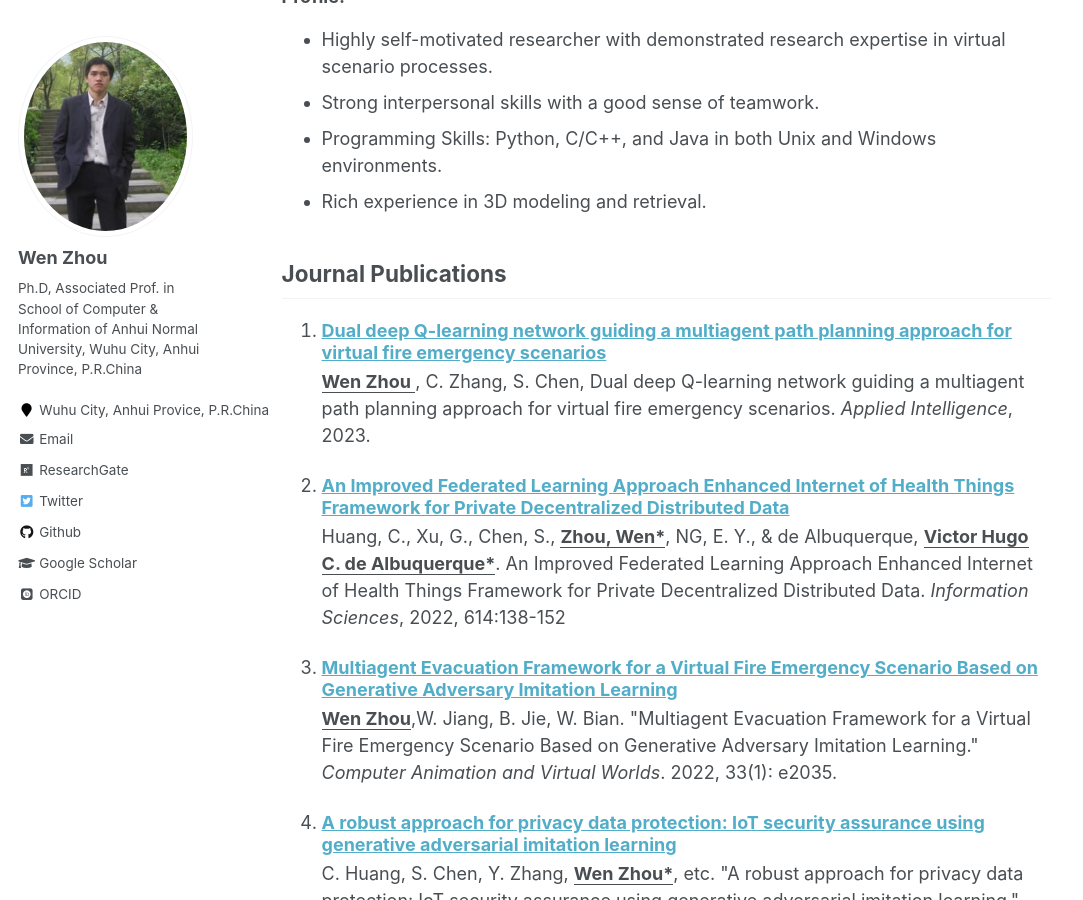
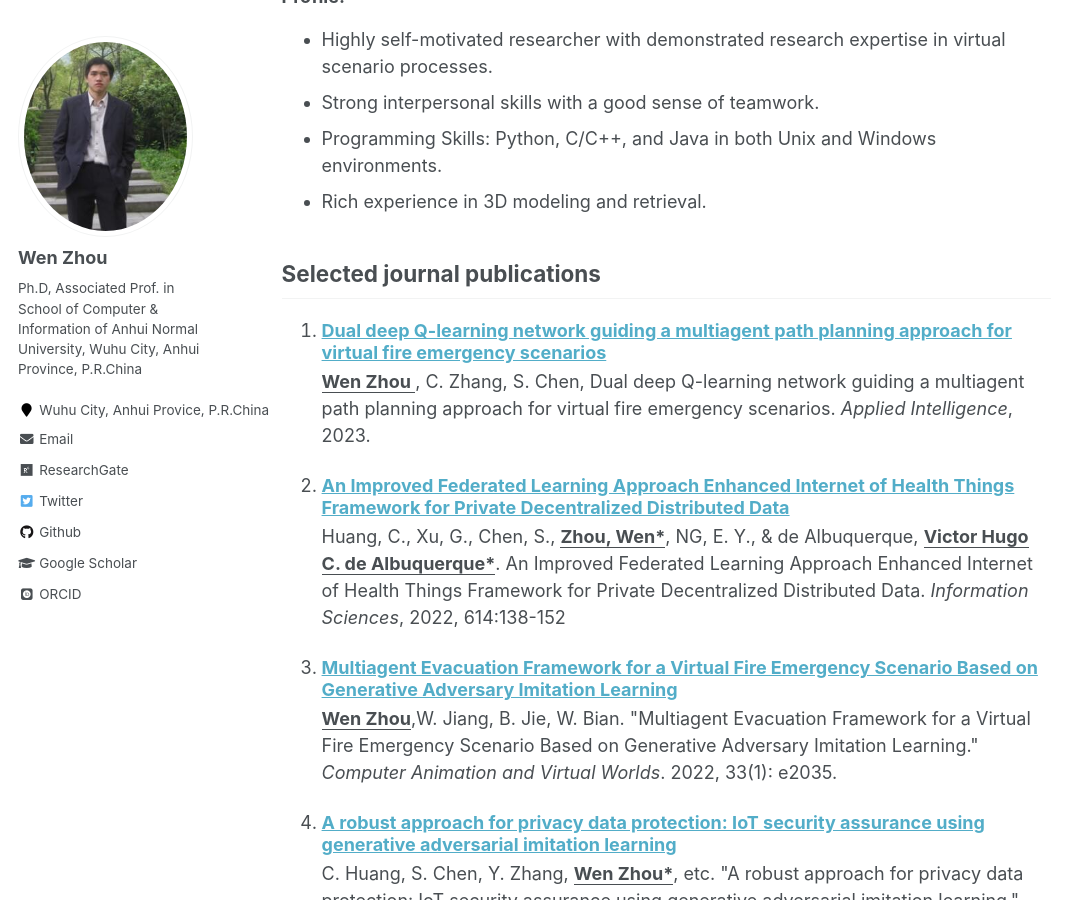
Before and after one commit to zhouwen327/zhouwen327.github.io, a Jekyll site: the page built from _pages/about.md, in a window 1280 px wide and 900 px high, scrolled down 541 px. Shown: the whole window, without its empty margins (0-1083 px from the left). Built offline with Jekyll 4.4.1, drawn with Linux system fonts in a browser that asks for light colours; some web fonts are replaced.

Commit message:
Update about.md

```diff
--- a/_pages/about.md
+++ b/_pages/about.md
@@ -21,7 +21,7 @@ Since 2021, I have been an associate professor at the School of Computer and Inf
 * Rich experience in 3D modeling and retrieval.
 
 
-## Journal Publications
+## Selected journal publications
 
   <ol>{% for post in site.publications reversed%}
          {% include archive-single-cv.html %}
```
